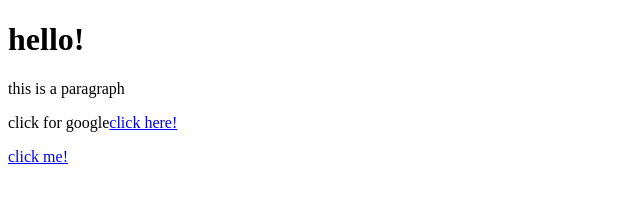
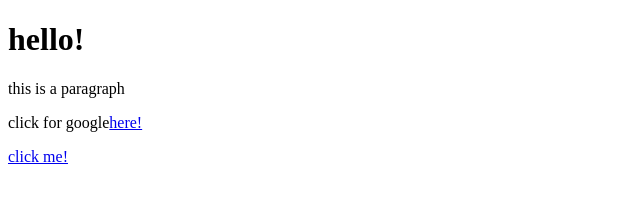
Before and after one commit to agfs-ktancock/agfs-ktancock.github.io, a plain HTML site: page index.html in a window 1280 px wide. Shown: the full height of the page, 0-640 px from the left. Drawn offline with Linux system fonts and the light colour scheme.

Commit message:
Update index.html

```diff
--- a/index.html
+++ b/index.html
@@ -8,5 +8,5 @@
     <p>this is a paragraph</p>
   </body>
 </html>
-<p>click for google<a href="https://google.com">click here!</a></p>
+<p>click for google<a href="https://google.com">here!</a></p>
 <a href="/gallery.html">click me!</a>
```
